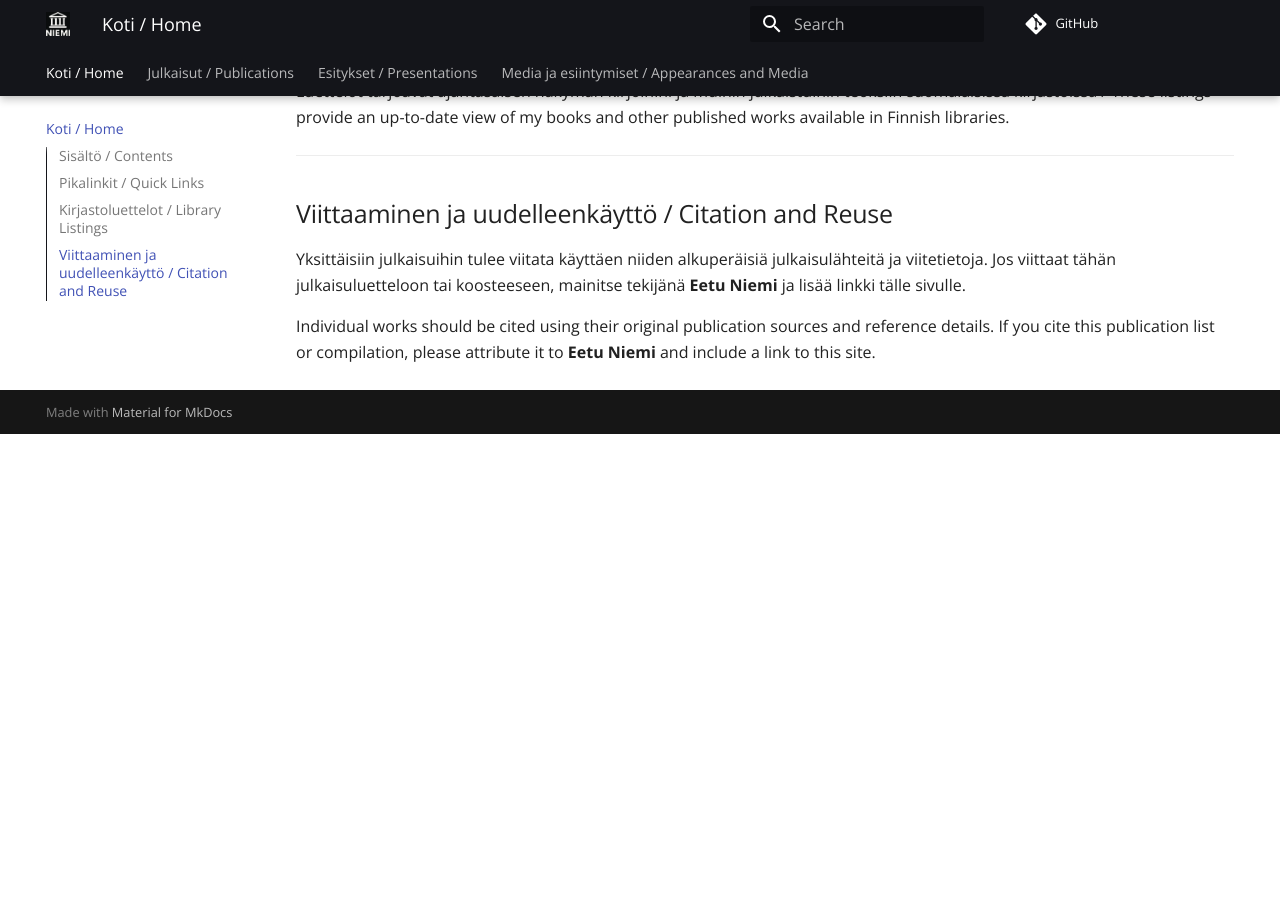
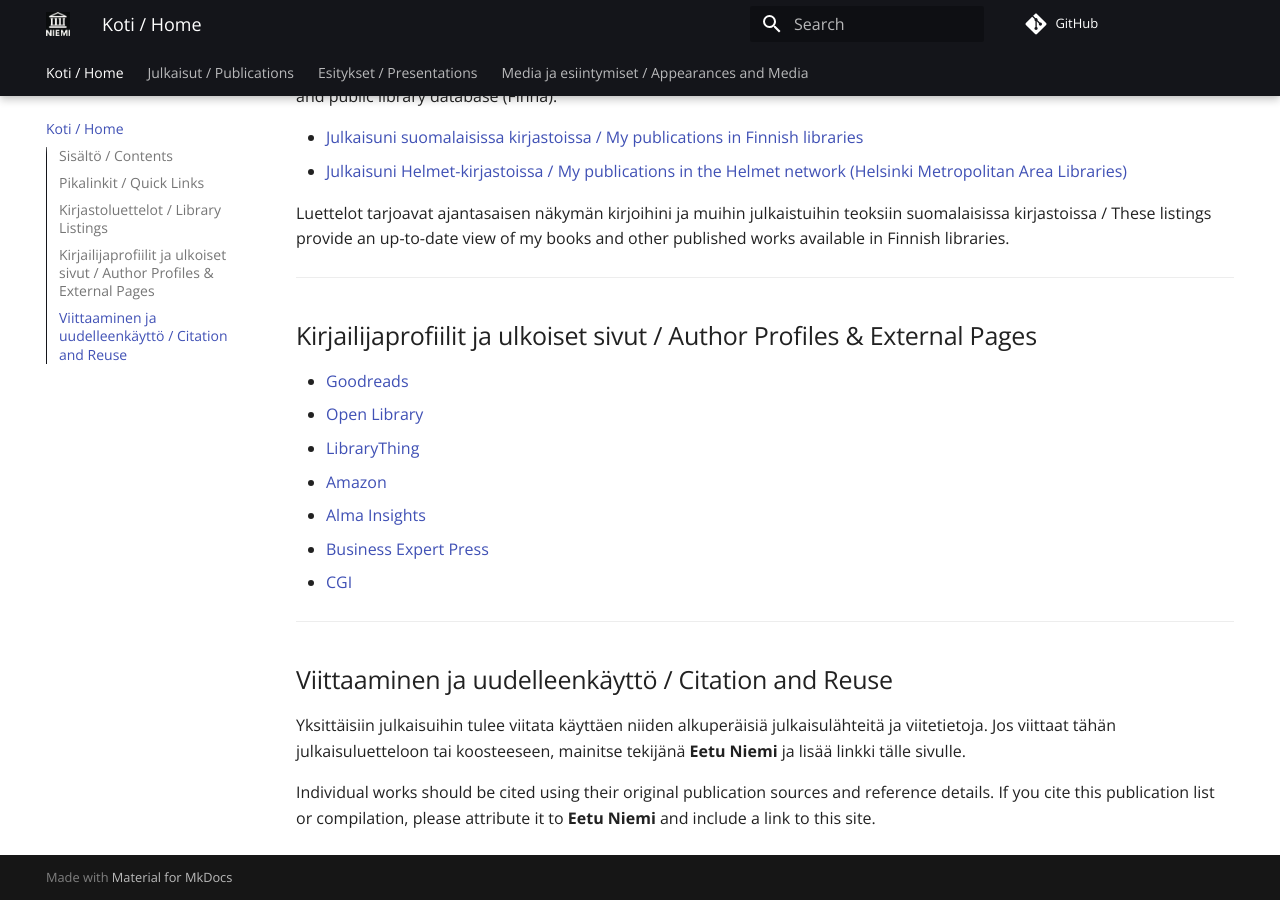
Before and after one commit to eetuniemiphd/eetuniemi, an MkDocs documentation site: the page built from docs/index.md, in a window 1280 px wide and 900 px high, scrolled down 1405 px. Built offline with MkDocs 1.6.1 and Material for MkDocs 9.7.7, drawn with Linux system fonts in a browser that asks for light colours; comment, search, counter and statistics services are not loaded; before the commit the page ends 1839 px from its top, so only the background shows below that.

Commit message:
Update index.md

```diff
--- a/docs/index.md
+++ b/docs/index.md
@@ -21,20 +21,20 @@
 
 ## Pikalinkit / Quick Links
 
-🔗 [LinkedIn](https://www.linkedin.com/in/eetuniemiphd)
-🔗 [Instagram](https://www.instagram.com/eetuniemi.author)
-🔗 [Facebook (author page)](https://www.facebook.com/profile.php?id=61577058500196)
-🔗 [Goodreads (author page)](https://www.goodreads.com/author/show/21342428.Eetu_Niemi)
-🏠 Personal home page: [FI](https://eetuniemi.fi) / [EN](https://eetuniemi.net)
-📖 [Enterprise Architecture: Your Guide to Organizational Transformation](https://enterprisearchitectureguide.com)
-📚 [Kokonaisarkkitehtuuri – Oppaasi organisaation muutosmatkalla (book, FI)](https://kokonaisarkkitehtuuri.com)
-📒📘 [IT Consulting Career Books – Two practical guides for professionals (book, EN)](https://itconsulting.eetuniemi.net)
-📕 [Pohjoisen tie (novel, FI)](https://pohjoisentie.eetuniemi.fi)
-✍️ [Enterprise Architecture Transformation (blog/newsletter, EN)](https://www.eatransformation.com)
-💼 [IT Consulting Career Hub (blog/newsletter, EN)](https://www.itconsultingcareer.com)
-📄 [Enterprise Architecture Benefit Realization (PhD Dissertation, EN)](http://urn.fi/URN:ISBN:978-952-15-3850-6)
-🧭 [Enterprise Architecture Information Package (FI)](https://kokonaisarkkitehtuuri.org)
-🤖 [Eetu Niemi's Enterprise Architecture AI Assistant (Custom GPT)](https://chatgpt.com/g/g-69284a2eedf8819199371368afbb866b-eetu-niemi-s-enterprise-architecture-assistant)
+- 🔗 [LinkedIn](https://www.linkedin.com/in/eetuniemiphd)
+- 🔗 [Instagram](https://www.instagram.com/eetuniemi.author)
+- 🔗 [Facebook (author page)](https://www.facebook.com/profile.php?id=61577058500196)
+- 🔗 [Goodreads (author page)](https://www.goodreads.com/author/show/21342428.Eetu_Niemi)
+- 🏠 Personal home page: [FI](https://eetuniemi.fi) / [EN](https://eetuniemi.net)
+- 📖 [Enterprise Architecture: Your Guide to Organizational Transformation](https://enterprisearchitectureguide.com)
+- 📚 [Kokonaisarkkitehtuuri – Oppaasi organisaation muutosmatkalla (book, FI)](https://kokonaisarkkitehtuuri.com)
+- 📒📘 [IT Consulting Career Books – Two practical guides for professionals (book, EN)](https://itconsulting.eetuniemi.net)
+- 📕 [Pohjoisen tie (novel, FI)](https://pohjoisentie.eetuniemi.fi)
+- ✍️ [Enterprise Architecture Transformation (blog/newsletter, EN)](https://www.eatransformation.com)
+- 💼 [IT Consulting Career Hub (blog/newsletter, EN)](https://www.itconsultingcareer.com)
+- 📄 [Enterprise Architecture Benefit Realization (PhD Dissertation, EN)](http://urn.fi/URN:ISBN:978-952-15-3850-6)
+- 🧭 [Enterprise Architecture Information Package (FI)](https://kokonaisarkkitehtuuri.org)
+- 🤖 [Eetu Niemi's Enterprise Architecture AI Assistant (Custom GPT)](https://chatgpt.com/g/g-69284a2eedf8819199371368afbb866b-eetu-niemi-s-enterprise-architecture-assistant)
 
 ---
 
@@ -42,11 +42,21 @@
 
 Julkaisuni on koottu myös suomalaiseen kirjastotietokantaan (Finna) / My publications are also listed in the Finnish national and public library database (Finna).
 
-[Julkaisuni suomalaisissa kirjastoissa / My publications in Finnish libraries](https://www.finna.fi/List/2013602)
-
-[Julkaisuni Helmet-kirjastoissa / My publications in the Helmet network (Helsinki Metropolitan Area Libraries)](https://helmet.finna.fi/List/2149373)
+- [Julkaisuni suomalaisissa kirjastoissa / My publications in Finnish libraries](https://www.finna.fi/List/2013602)
+- [Julkaisuni Helmet-kirjastoissa / My publications in the Helmet network (Helsinki Metropolitan Area Libraries)](https://helmet.finna.fi/List/2149373)
 
 Luettelot tarjoavat ajantasaisen näkymän kirjoihini ja muihin julkaistuihin teoksiin suomalaisissa kirjastoissa / These listings provide an up-to-date view of my books and other published works available in Finnish libraries.
+
+---
+## Kirjailijaprofiilit ja ulkoiset sivut / Author Profiles & External Pages
+
+- [Goodreads](https://www.goodreads.com/author/show/21342428.Eetu_Niemi)
+- [Open Library](https://openlibrary.org/authors/OL9626398A/Eetu_Niemi)
+- [LibraryThing](https://www.librarything.com/author/niemieetu)
+- [Amazon](https://www.amazon.com/stores/Eetu-Niemi/author/B09198631S?ccs_id=3843f650-164e-459b-9546-176a9c4761fb)
+- [Alma Insights](https://kirjakauppa.almainsights.fi/sivu/kirjailijat/niemi-eetu)
+- [Business Expert Press](https://www.businessexpertpress.com/eetu-niemi)
+- [CGI](https://www.cgi.com/fi/fi/experts/eetu-niemi)
 
 ---
 
```
